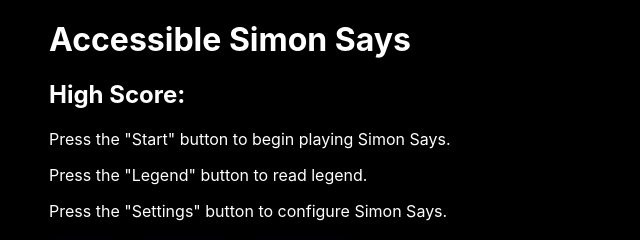
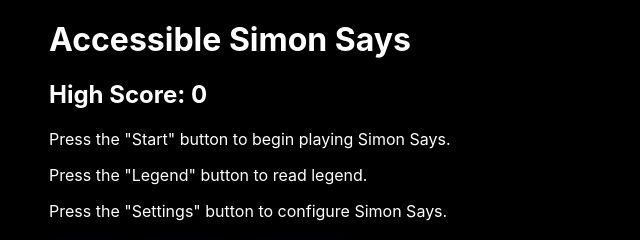
Before and after one commit to brandonleetran/blind-simon-says, a plain HTML site: page src/index.html in a window 1280 px wide. Shown: the top 240 px of the page, 341-981 px from the left. Drawn offline with Linux system fonts and the light colour scheme.

Commit message:
fix: high score cookie

```diff
--- a/src/index.html
+++ b/src/index.html
@@ -63,7 +63,7 @@
 
         if (navigator.cookieEnabled) {
             if (!isCookie("score")) setCookie("score", 0)
-            else document.getElementById("high-score").innerText = getCookie("score")
+            document.getElementById("high-score").innerText = getCookie("score")
         }
         else {
             if (!isCookie("score")) deleteCookie("score")
```
